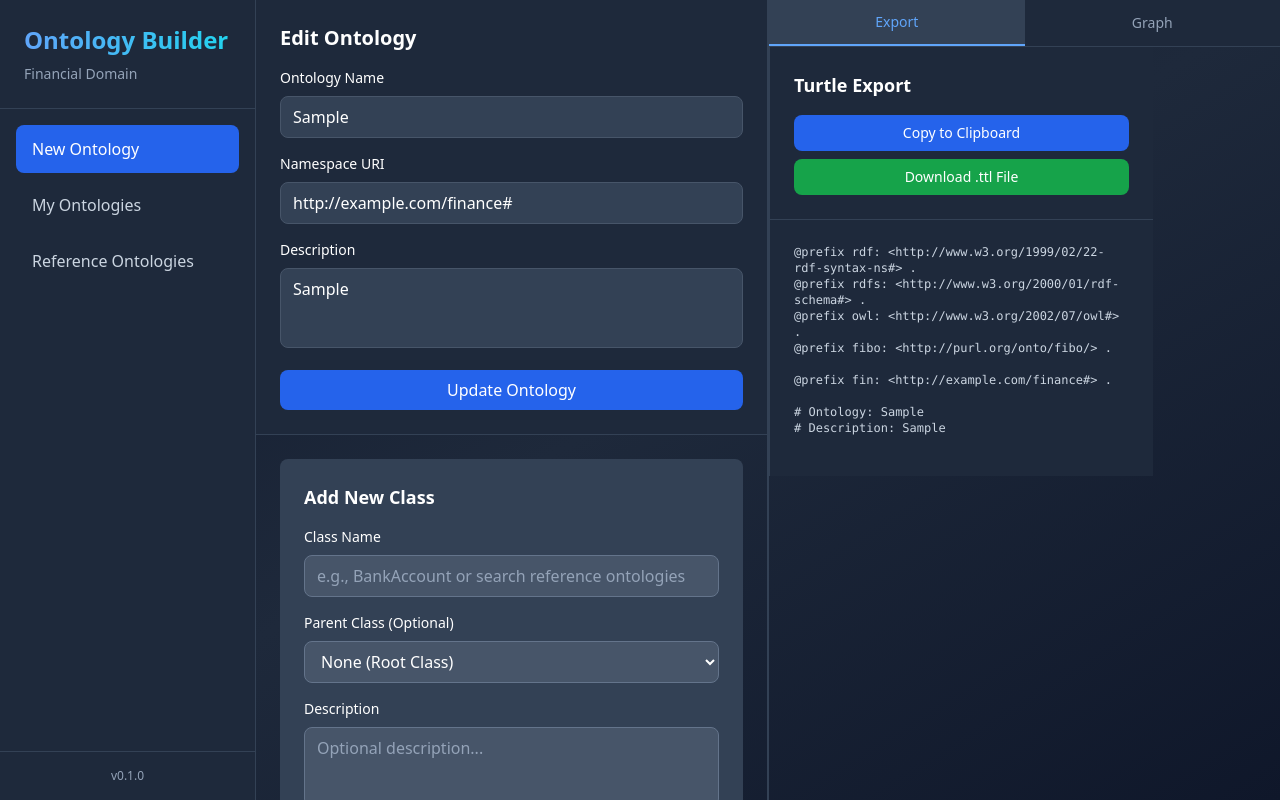
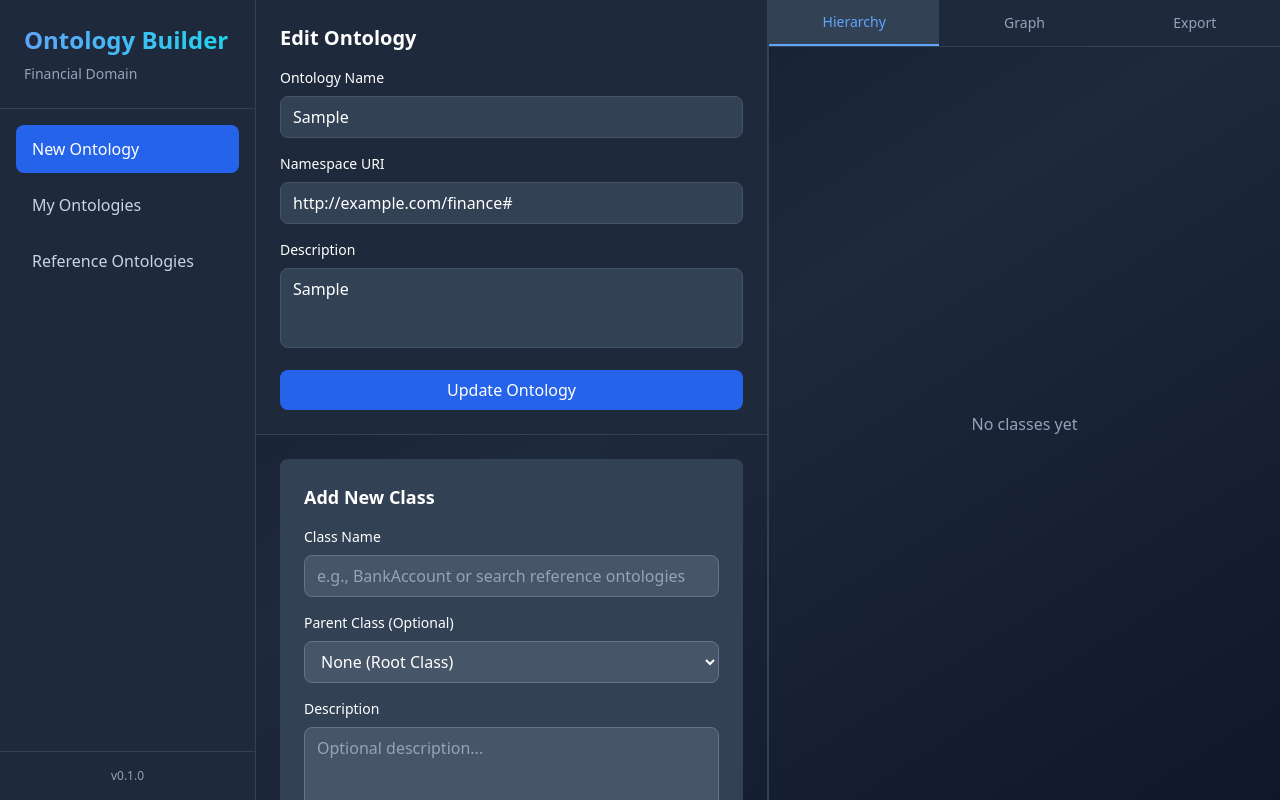
Before and after one commit to chestnzu1/ontology_maker, a Next.js app: page / in a window 1280 px wide. Both pictures are taken after typing "Sample", "Sample" into the empty fields and a click on the button "Create Ontology". Built offline with nearby package versions, Linux system fonts and the light colour scheme.

Commit message:
Add hierarchical tree view as third tab alongside graph and export

```diff
--- a/components/OntologyEditor.tsx
+++ b/components/OntologyEditor.tsx
@@ -5,6 +5,7 @@ import { ClassForm } from './ClassForm'
 import { ClassList } from './ClassList'
 import { TurtleExport } from './TurtleExport'
 import { OntologyGraph } from './OntologyGraph'
+import { OntologyHierarchy } from './OntologyHierarchy'
 import {
   saveOntology,
   getOntology,
@@ -25,7 +26,7 @@ export function OntologyEditor({
   const [namespace, setNamespace] = useState('http://example.com/finance#')
   const [description, setDescription] = useState('')
   const [loading, setLoading] = useState(false)
-  const [rightPanelView, setRightPanelView] = useState<'export' | 'graph'>('export')
+  const [rightPanelView, setRightPanelView] = useState<'export' | 'graph' | 'hierarchy'>('hierarchy')
 
   useEffect(() => {
     if (ontologyId) {
@@ -167,14 +168,14 @@ export function OntologyEditor({
           {/* Tab Navigation */}
           <div className="flex border-b border-slate-700 bg-slate-800">
             <button
-              onClick={() => setRightPanelView('export')}
+              onClick={() => setRightPanelView('hierarchy')}
               className={`flex-1 px-4 py-3 text-sm font-medium transition-colors ${
-                rightPanelView === 'export'
+                rightPanelView === 'hierarchy'
                   ? 'bg-slate-700 text-blue-400 border-b-2 border-blue-400'
                   : 'text-slate-400 hover:text-slate-300'
               }`}
             >
-              Export
+              Hierarchy
             </button>
             <button
               onClick={() => setRightPanelView('graph')}
@@ -186,12 +187,23 @@ export function OntologyEditor({
             >
               Graph
             </button>
+            <button
+              onClick={() => setRightPanelView('export')}
+              className={`flex-1 px-4 py-3 text-sm font-medium transition-colors ${
+                rightPanelView === 'export'
+                  ? 'bg-slate-700 text-blue-400 border-b-2 border-blue-400'
+                  : 'text-slate-400 hover:text-slate-300'
+              }`}
+            >
+              Export
+            </button>
           </div>
 
           {/* Tab Content */}
           <div className="flex-1 overflow-hidden">
+            {rightPanelView === 'hierarchy' && <OntologyHierarchy ontology={ontology} />}
+            {rightPanelView === 'graph' && <OntologyGraph ontology={ontology} />}
             {rightPanelView === 'export' && <TurtleExport ontology={ontology} />}
-            {rightPanelView === 'graph' && <OntologyGraph ontology={ontology} />}
           </div>
         </div>
       )}
--- /dev/null
+++ b/components/OntologyHierarchy.tsx
@@ -0,0 +1,106 @@
+'use client'
+
+import { useMemo, useState } from 'react'
+import type { Ontology, OntologyClass } from '@/lib/storage'
+
+interface OntologyHierarchyProps {
+  ontology: Ontology | null
+}
+
+export function OntologyHierarchy({ ontology }: OntologyHierarchyProps) {
+  const [expandedNodes, setExpandedNodes] = useState<Set<string>>(new Set())
+
+  const hierarchy = useMemo(() => {
+    if (!ontology || ontology.classes.length === 0) {
+      return { roots: [], classMap: new Map() }
+    }
+
+    const classMap = new Map(ontology.classes.map((c) => [c.id, c]))
+    const childrenMap = new Map<string, OntologyClass[]>()
+
+    // Build children map
+    ontology.classes.forEach((cls) => {
+      if (cls.parentClass && classMap.has(cls.parentClass)) {
+        if (!childrenMap.has(cls.parentClass)) {
+          childrenMap.set(cls.parentClass, [])
+        }
+        childrenMap.get(cls.parentClass)!.push(cls)
+      }
+    })
+
+    // Find root classes
+    const roots = ontology.classes.filter(
+      (cls) => !cls.parentClass || !classMap.has(cls.parentClass)
+    )
+
+    return { roots, classMap, childrenMap }
+  }, [ontology])
+
+  const toggleNode = (id: string) => {
+    const newExpanded = new Set(expandedNodes)
+    if (newExpanded.has(id)) {
+      newExpanded.delete(id)
+    } else {
+      newExpanded.add(id)
+    }
+    setExpandedNodes(newExpanded)
+  }
+
+  const renderNode = (cls: OntologyClass, level: number, childrenMap: Map<string, OntologyClass[]>) => {
+    const children = childrenMap.get(cls.id) || []
+    const hasChildren = children.length > 0
+    const isExpanded = expandedNodes.has(cls.id)
+
+    return (
+      <div key={cls.id}>
+        <div
+          className="flex items-center gap-2 px-3 py-2 hover:bg-slate-700 rounded-lg group"
+          style={{ marginLeft: `${level * 20}px` }}
+        >
+          {hasChildren && (
+            <button
+              onClick={() => toggleNode(cls.id)}
+              className="flex-shrink-0 w-5 h-5 flex items-center justify-center rounded hover:bg-slate-600"
+            >
+              <span className="text-xs text-slate-400">
+                {isExpanded ? '▼' : '▶'}
+              </span>
+            </button>
+          )}
+          {!hasChildren && <div className="flex-shrink-0 w-5" />}
+
+          <div className="flex-1 min-w-0">
+            <div className="font-medium text-blue-400 truncate">{cls.name}</div>
+            {cls.description && (
+              <div className="text-xs text-slate-500 truncate">{cls.description}</div>
+            )}
+          </div>
+        </div>
+
+        {hasChildren && isExpanded && (
+          <div>
+            {children.map((child) => renderNode(child, level + 1, childrenMap))}
+          </div>
+        )}
+      </div>
+    )
+  }
+
+  if (!ontology || ontology.classes.length === 0) {
+    return (
+      <div className="flex items-center justify-center h-full text-slate-400">
+        <p>No classes yet</p>
+      </div>
+    )
+  }
+
+  return (
+    <div className="h-full overflow-auto bg-slate-900 p-4">
+      <div className="space-y-1">
+        {hierarchy.roots.map((root) =>
+          renderNode(root, 0, hierarchy.childrenMap || new Map())
+        )}
+      </div>
+    </div>
+  )
+}
```
